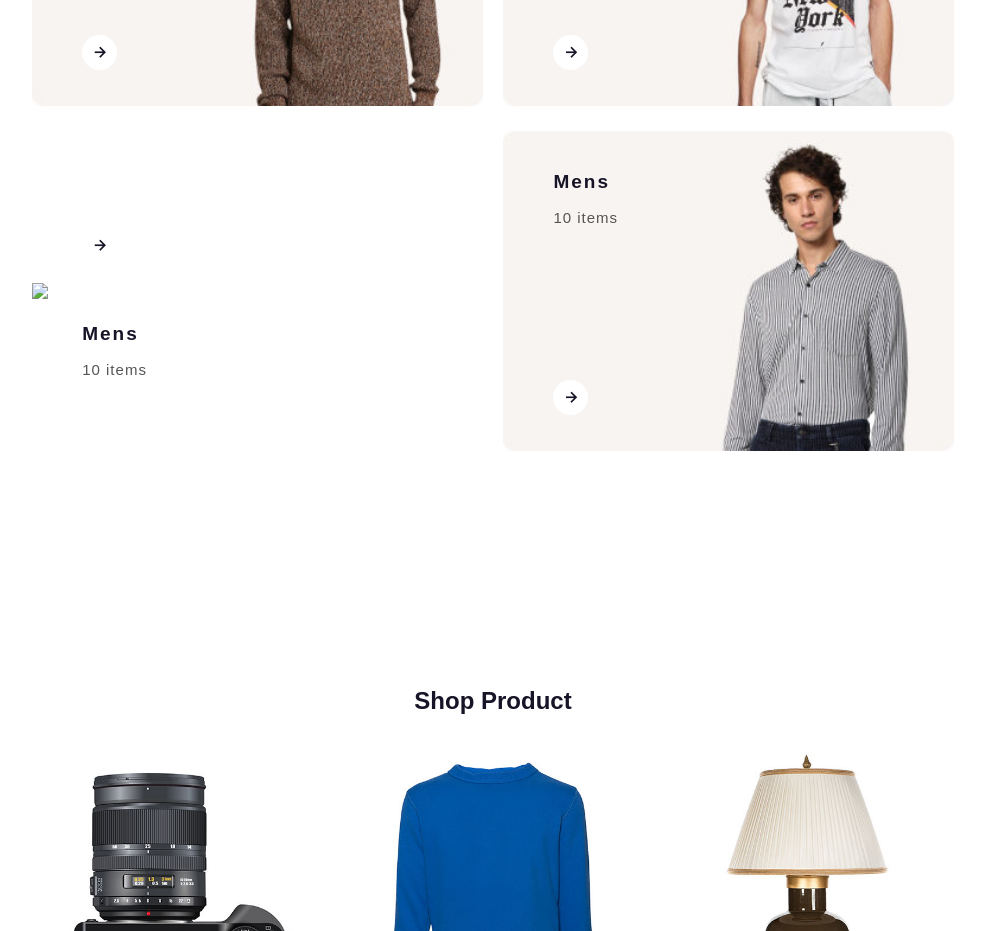
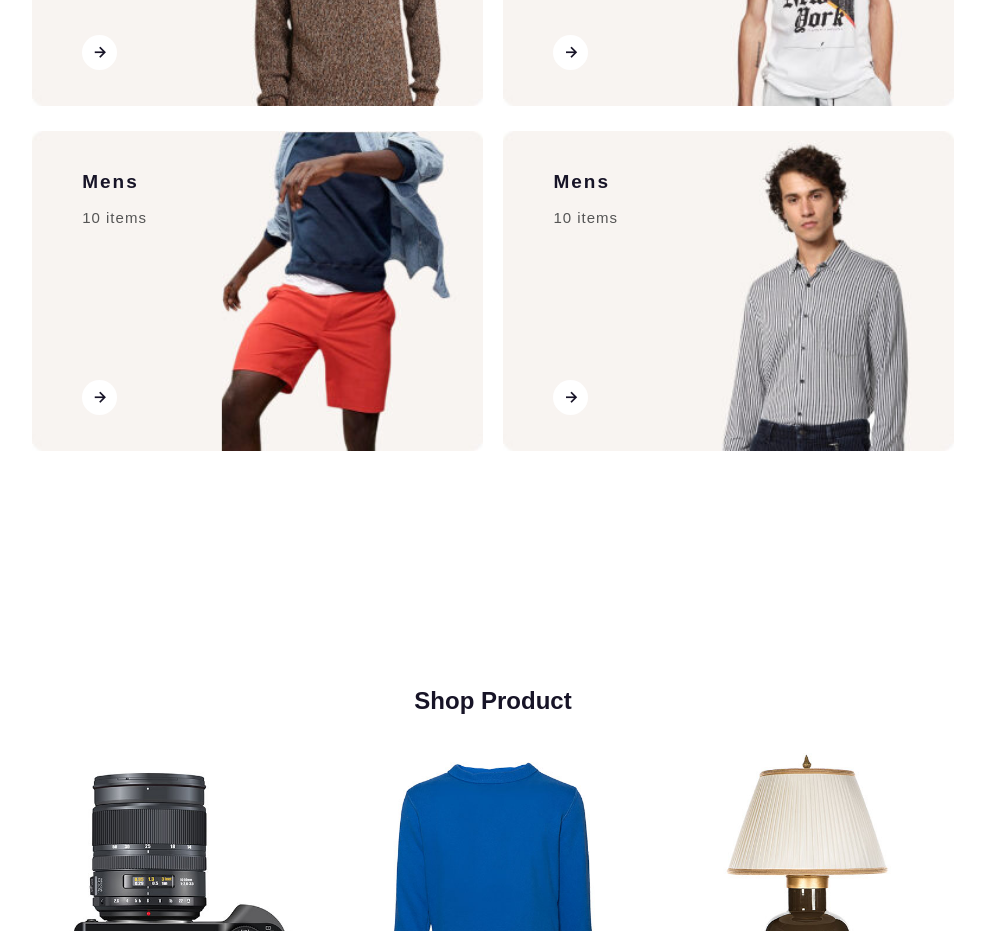
Before and after one commit to Nacko27/Shopix, a website: page index.html in a window 1280 px wide. Shown: the part 1560-2491 px from the top of the page, without its empty margins (147-1132 px from the left). Drawn offline with nearby package versions, Linux system fonts and the light colour scheme.

Commit message:
Update index.html

```diff
--- a/index.html
+++ b/index.html
@@ -111,7 +111,7 @@
 			</div>
 
 			<div class="row">
-				<img src="img/fea5.jpg">
+				<img src="public/images/fea5.jpg">
 				<div class="fea-text">
 					<h5>Mens</h5>
 					<p>10 items</p>
```
